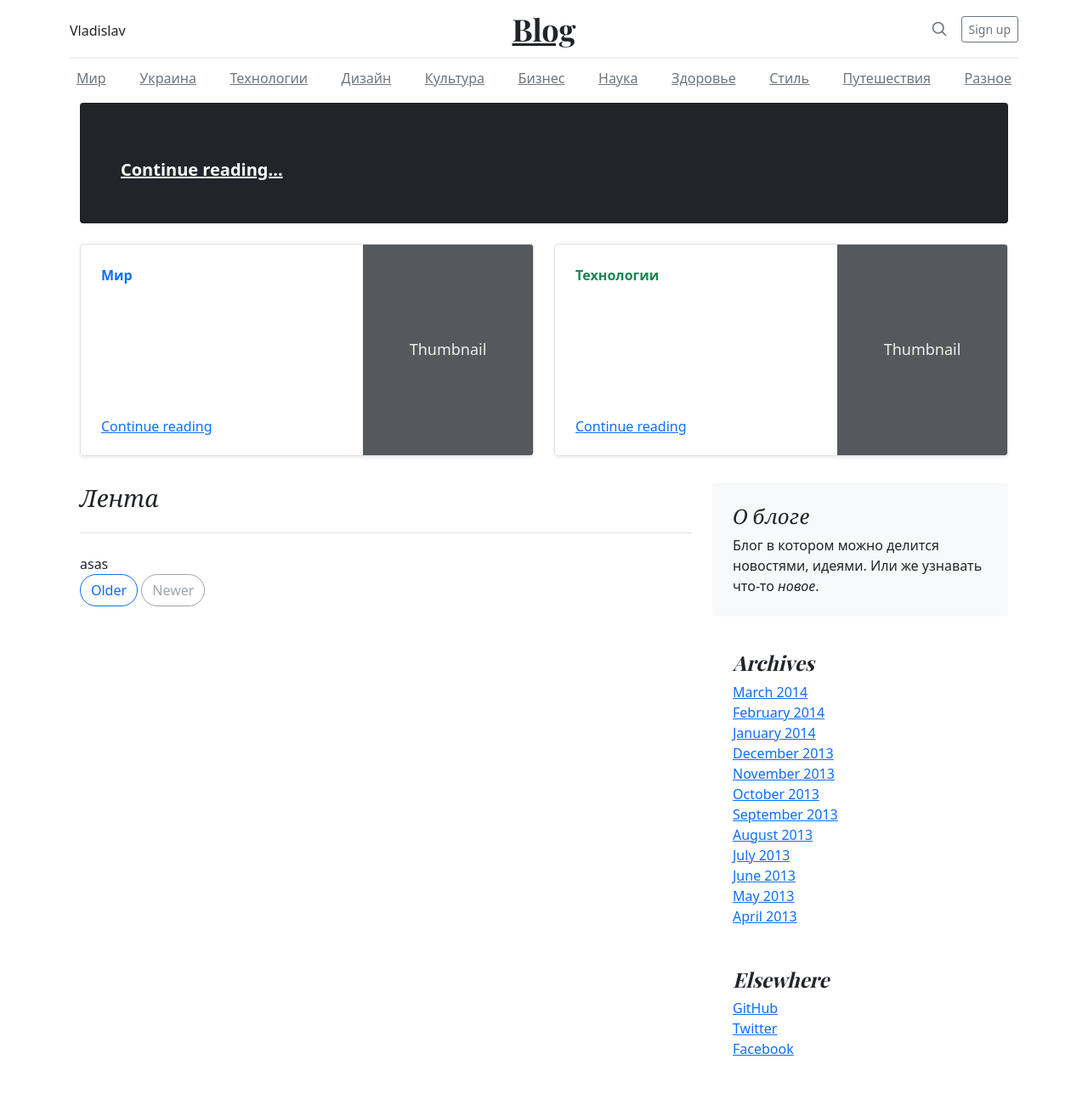
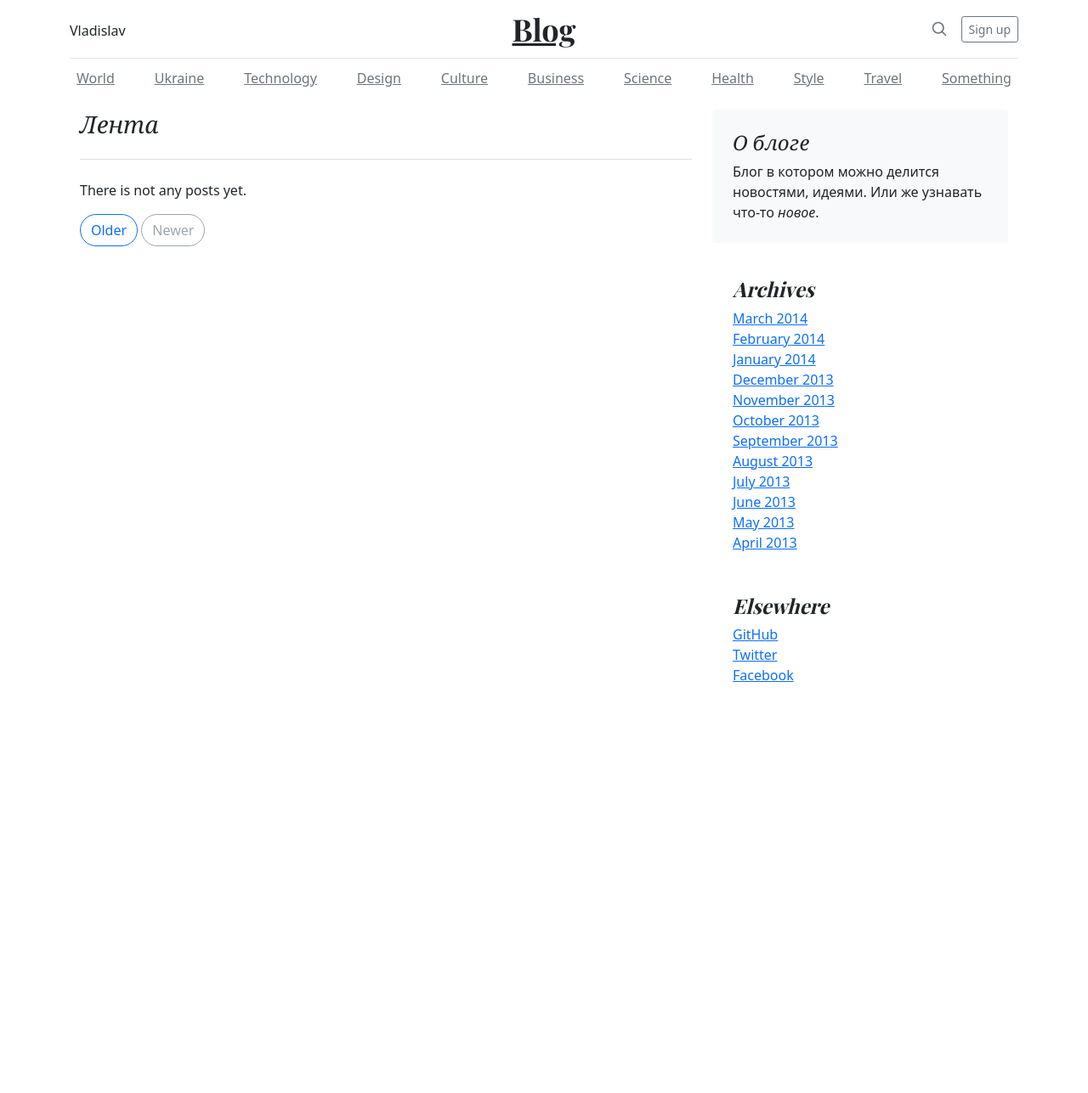
Before and after one commit to Chenger1/Blog-AvadaMedia, a Django app: page / in a window 1280 px wide. Shown: the whole page at 85% size. After the commit the page ends 803 px from the top, so only its background shows below. Run offline with Django 3.2, Linux system fonts and the light colour scheme; data that the repository does not hold is empty.

Commit message:
Update templates. Divide rendering posts into two separate templates

```diff
--- a/blog/blog_app/templates/base.html
+++ b/blog/blog_app/templates/base.html
@@ -47,25 +47,25 @@
 
     <div class="nav-scroller py-1 mb-2">
     <nav class="nav d-flex justify-content-between">
-        <a class="p-2 link-secondary" href="#">Мир</a>
-        <a class="p-2 link-secondary" href="#">Украина</a>
-        <a class="p-2 link-secondary" href="#">Технологии</a>
-        <a class="p-2 link-secondary" href="#">Дизайн</a>
-        <a class="p-2 link-secondary" href="#">Культура</a>
-        <a class="p-2 link-secondary" href="#">Бизнес</a>
-        <a class="p-2 link-secondary" href="#">Наука</a>
-        <a class="p-2 link-secondary" href="#">Здоровье</a>
-        <a class="p-2 link-secondary" href="#">Стиль</a>
-        <a class="p-2 link-secondary" href="#">Путешествия</a>
-        <a class="p-2 link-secondary" href="#">Разное</a>
+        <a class="p-2 link-secondary" href="#">World</a>
+        <a class="p-2 link-secondary" href="#">Ukraine</a>
+        <a class="p-2 link-secondary" href="#">Technology</a>
+        <a class="p-2 link-secondary" href="#">Design</a>
+        <a class="p-2 link-secondary" href="#">Culture</a>
+        <a class="p-2 link-secondary" href="#">Business</a>
+        <a class="p-2 link-secondary" href="#">Science</a>
+        <a class="p-2 link-secondary" href="#">Health</a>
+        <a class="p-2 link-secondary" href="#">Style</a>
+        <a class="p-2 link-secondary" href="#">Travel</a>
+        <a class="p-2 link-secondary" href="#">Something</a>
     </nav>
   </div>
 
+    {% block content %}
+        <h1>There is no any content now</h1>
+    {% endblock%}
+
 </div>
-
-{% block content %}
-    <h1>There is no any content now</h1>
-{% endblock%}
 
 
 <script src="https://cdn.jsdelivr.net/npm/bootstrap@5.0.0-beta3/dist/js/bootstrap.bundle.min.js" integrity="sha384-JEW9xMcG8R+pH31jmWH6WWP0WintQrMb4s7ZOdauHnUtxwoG2vI5DkLtS3qm9Ekf" crossorigin="anonymous"></script>
--- /dev/null
+++ b/blog/blog_app/templates/post/important_post.html
@@ -0,0 +1,30 @@
+<div class="row mb-2">
+{% for post in important_posts %}
+    {% if forloop.first %}
+        <div class="p-4 p-md-5 mb-4 text-white rounded bg-dark">
+            <div class="col-md-6 px-0">
+                <h1 class="display-4 fst-italic">{{ post.title }}</h1>
+                <p class="lead my-3">{{ post.body|truncatewords:15}}</p>
+                <p class="lead mb-0"><a href="#" class="text-white fw-bold">Continue reading...</a></p>
+            </div>
+        </div>
+    {% else %}
+
+            <div class="col-md-6">
+                <div class="row g-0 border rounded overflow-hidden flex-md-row mb-4 shadow-sm h-md-250 position-relative">
+                    <div class="col p-4 d-flex flex-column position-static">
+                        <strong class="d-inline-block mb-2 text-primary">{{ post.category }}</strong>
+                        <h3 class="mb-0">{{ post.title }}</h3>
+                        <div class="mb-1 text-muted">{{ post.published_date }}</div>
+                        <p class="card-text mb-auto">{{ post.body|truncatewords:8 }}</p>
+                        <a href="#" class="stretched-link">Continue reading</a>
+                    </div>
+                    <div class="col-auto d-none d-lg-block">
+                        <svg class="bd-placeholder-img" width="200" height="250" xmlns="http://www.w3.org/2000/svg" role="img" aria-label="Placeholder: Thumbnail" preserveAspectRatio="xMidYMid slice" focusable="false"><title>Placeholder</title><rect width="100%" height="100%" fill="#55595c"/><text x="50%" y="50%" fill="#eceeef" dy=".3em">Thumbnail</text></svg>
+
+                    </div>
+                </div>
+            </div>
+    {% endif %}
+{% endfor %}
+</div>
--- a/blog/blog_app/templates/post/list_post.html
+++ b/blog/blog_app/templates/post/list_post.html
@@ -1,64 +1,16 @@
 {% extends 'base.html' %}
 
 {% block content %}
-<div class="container">
+<div>
     <main class="container">
-  <div class="p-4 p-md-5 mb-4 text-white rounded bg-dark">
-    <div class="col-md-6 px-0">
-      <h1 class="display-4 fst-italic">{{ important.title }}</h1>
-      <p class="lead my-3">{{ important.body|truncatewords:15}}</p>
-      <p class="lead mb-0"><a href="#" class="text-white fw-bold">Continue reading...</a></p>
-    </div>
-  </div>
-
-  <div class="row mb-2">
-    <div class="col-md-6">
-      <div class="row g-0 border rounded overflow-hidden flex-md-row mb-4 shadow-sm h-md-250 position-relative">
-        <div class="col p-4 d-flex flex-column position-static">
-          <strong class="d-inline-block mb-2 text-primary">Мир</strong>
-          <h3 class="mb-0">{{ last_world_post.title }}</h3>
-          <div class="mb-1 text-muted">{{ last_world_post.published_date }}</div>
-          <p class="card-text mb-auto">{{ last_world_post.body|truncatewords:8 }}</p>
-          <a href="#" class="stretched-link">Continue reading</a>
-        </div>
-        <div class="col-auto d-none d-lg-block">
-          <svg class="bd-placeholder-img" width="200" height="250" xmlns="http://www.w3.org/2000/svg" role="img" aria-label="Placeholder: Thumbnail" preserveAspectRatio="xMidYMid slice" focusable="false"><title>Placeholder</title><rect width="100%" height="100%" fill="#55595c"/><text x="50%" y="50%" fill="#eceeef" dy=".3em">Thumbnail</text></svg>
-
-        </div>
-      </div>
-    </div>
-    <div class="col-md-6">
-      <div class="row g-0 border rounded overflow-hidden flex-md-row mb-4 shadow-sm h-md-250 position-relative">
-        <div class="col p-4 d-flex flex-column position-static">
-          <strong class="d-inline-block mb-2 text-success">Технологии</strong>
-          <h3 class="mb-0">{{ last_tech_post.title }}</h3>
-          <div class="mb-1 text-muted">{{ last_tech_post.published_date }}</div>
-          <p class="mb-auto">{{ last_tech_post.body|truncatewords:8 }}</p>
-          <a href="#" class="stretched-link">Continue reading</a>
-        </div>
-        <div class="col-auto d-none d-lg-block">
-          <svg class="bd-placeholder-img" width="200" height="250" xmlns="http://www.w3.org/2000/svg" role="img" aria-label="Placeholder: Thumbnail" preserveAspectRatio="xMidYMid slice" focusable="false"><title>Placeholder</title><rect width="100%" height="100%" fill="#55595c"/><text x="50%" y="50%" fill="#eceeef" dy=".3em">Thumbnail</text></svg>
-
-        </div>
-      </div>
-    </div>
-  </div>
+      {% include 'post/important_post.html' %}
 
   <div class="row">
     <div class="col-md-8">
       <h3 class="pb-4 mb-4 fst-italic border-bottom">
         Лента
       </h3>
-
-      {% for post in posts %}
-        <article class="blog-post">
-          <h2 class="blog-post-title">{{ post.title }}</h2>
-          <p class="blog-post-meta">{{ post.published_date }} <a href="#">{{ post.author }}</a></p>
-          <p>{{ post.body }}</p>
-        </article>
-      {% empty %}
-        asas
-      {% endfor %}
+        {% include 'post/posts.html' %}
 
       <nav class="blog-pagination" aria-label="Pagination">
         <a class="btn btn-outline-primary" href="#">Older</a>
@@ -101,8 +53,8 @@
       </div>
     </div>
 
-  </div><!-- /.row -->
+  </div>
 
-</main><!-- /.container -->
+</main>
 </div>
 {% endblock %}
--- /dev/null
+++ b/blog/blog_app/templates/post/posts.html
@@ -0,0 +1,9 @@
+{% for post in posts %}
+    <article class="blog-post">
+        <h2 class="blog-post-title">{{ post.title }}</h2>
+        <p class="blog-post-meta">{{ post.published_date }} <a href="#">{{ post.author }}</a></p>
+        <p>{{ post.body }}</p>
+    </article>
+{% empty %}
+    <p>There is not any posts yet.</p>
+{% endfor %}
```
